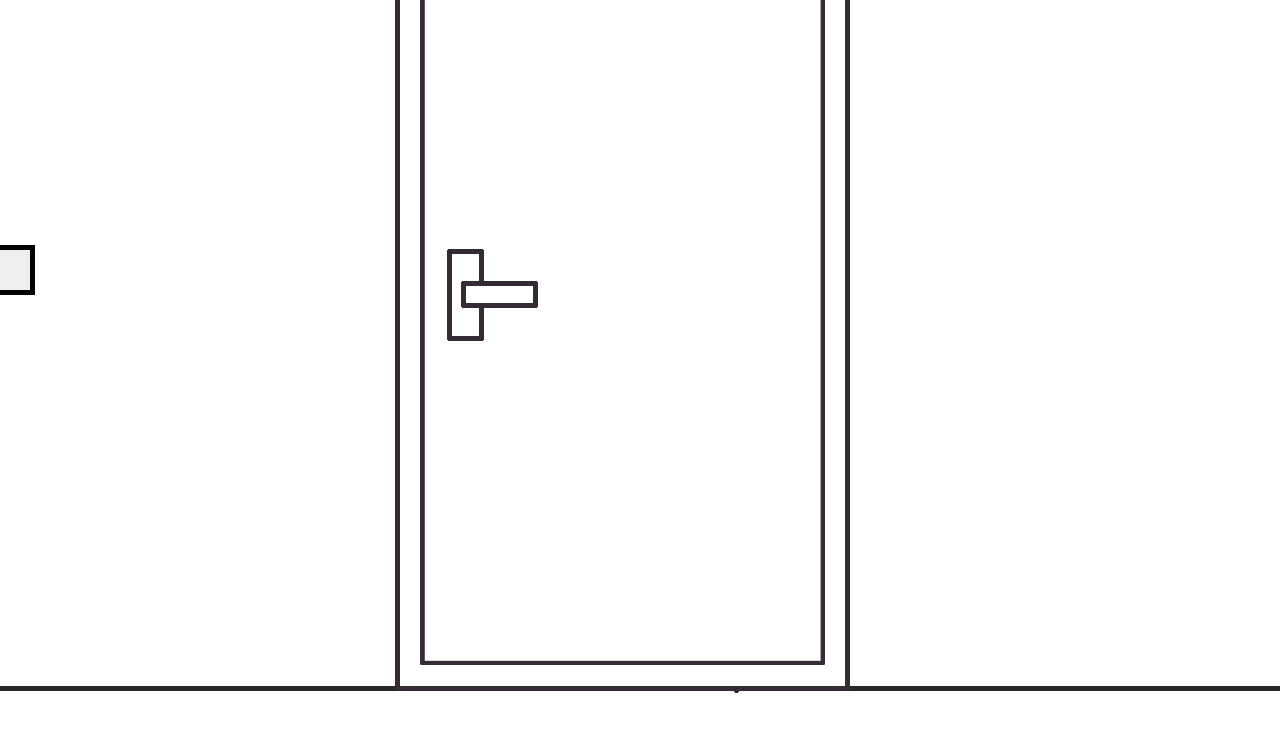
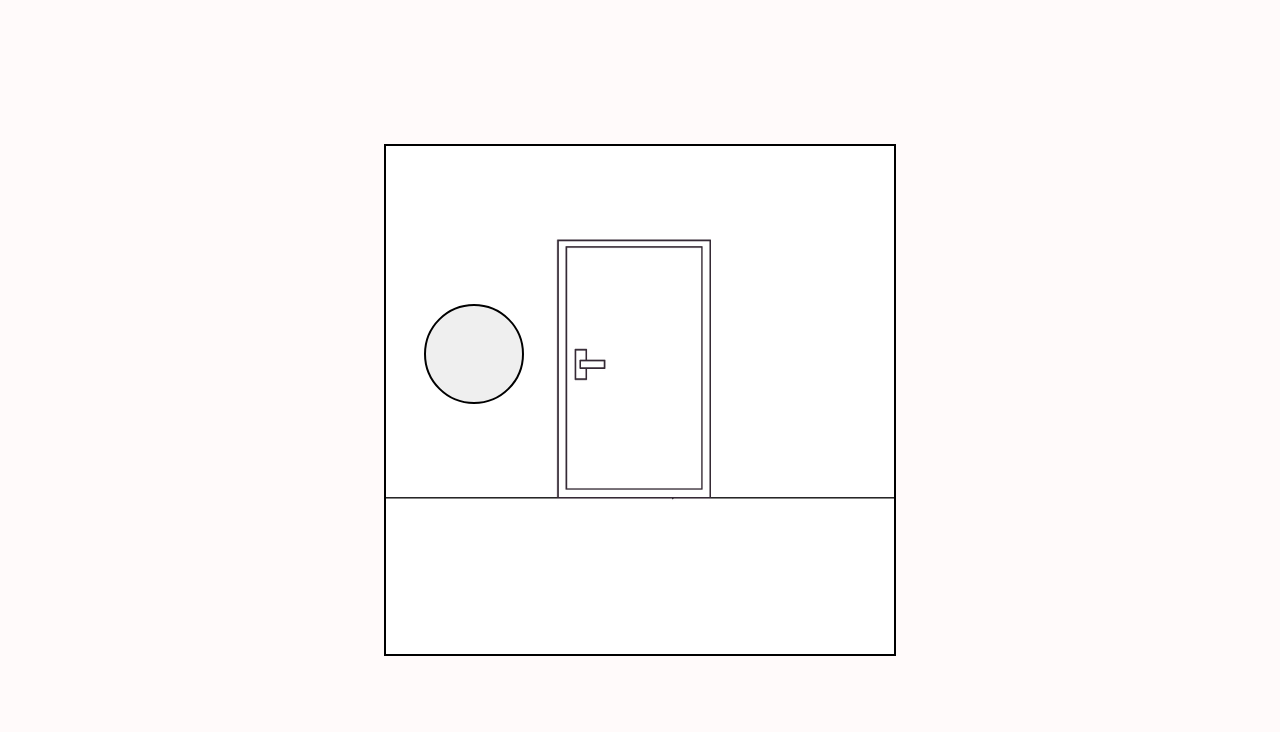
Before and after one commit to cynthiaeddy/escape_room, a React (Create React App) app in the folder escape_room/: page / in a window 1280 px wide. Shown: the top 732 px of the page. Built offline with nearby package versions, Linux system fonts and the light colour scheme.

Commit message:
big circle moves

```diff
--- a/escape_room/src/App.css
+++ b/escape_room/src/App.css
@@ -9,23 +9,43 @@
 	align-items: center;
 	width: 100vw;
 	height: 100vh;
+	background: snow;
 }
 button {
 	border: 5px solid black;
+}
+button:focus {
+	outline: 0;
 }
 
 .key_button {
 	height: 50px;
 	width: 50px;
-	border: 5px solid black;
+	border: 2px solid black;
 	position: absolute;
-	top: 600px;
-	left: 100px;
+	top: 200px;
+	left: 65px;
 }
 .door_container {
 	display: flex;
 	position: relative;
+	justify-content: center;
+	width: 40%;
+	margin: auto;
 }
 img {
-	border: 5px solid black;
+	border: 2px solid black;
+	width: 100%;
 }
+
+.circle {
+	width: 100px;
+	height: 100px;
+	border-radius: 50%;
+	border: 2px solid black;
+	position: absolute;
+	background: 'white';
+}
+.circle.move_right {
+	transform: translate();
+}
--- a/escape_room/src/components/DoorAltToo.js
+++ b/escape_room/src/components/DoorAltToo.js
@@ -7,9 +7,26 @@ import door_open from '../assets/door_open.jpg'
 const DoorAltToo = () => {
 
   const [isSelected, setSelected] = useState(true);
+  const [isCircleMoved, setCircleMoved] = useState(true)
+
+  const startStyle = {
+    top: '160px',
+    left: '40px',
+    transition: 'left 1s'
+
+
+  }
+  const endStyle = {
+    top: '160px',
+    left: '700px',
+    transition: 'left 1s',
+  }
 
   const toggleDoor = () => {
     setSelected(!isSelected);
+  }
+  const moveCircle = () => {
+    setCircleMoved(!isCircleMoved)
   }
 
   const doors = isSelected ? door_closed : door_open;
@@ -17,6 +34,8 @@ const DoorAltToo = () => {
     <div className='door_container'>
       <button onClick={toggleDoor} className='key_button'>
       </button>
+      <button onClick={moveCircle} className='circle move_right'
+        style={isCircleMoved ? startStyle : endStyle}></button>
         <img alt={'doors'} src={doors} />
     </div>
   )
```
